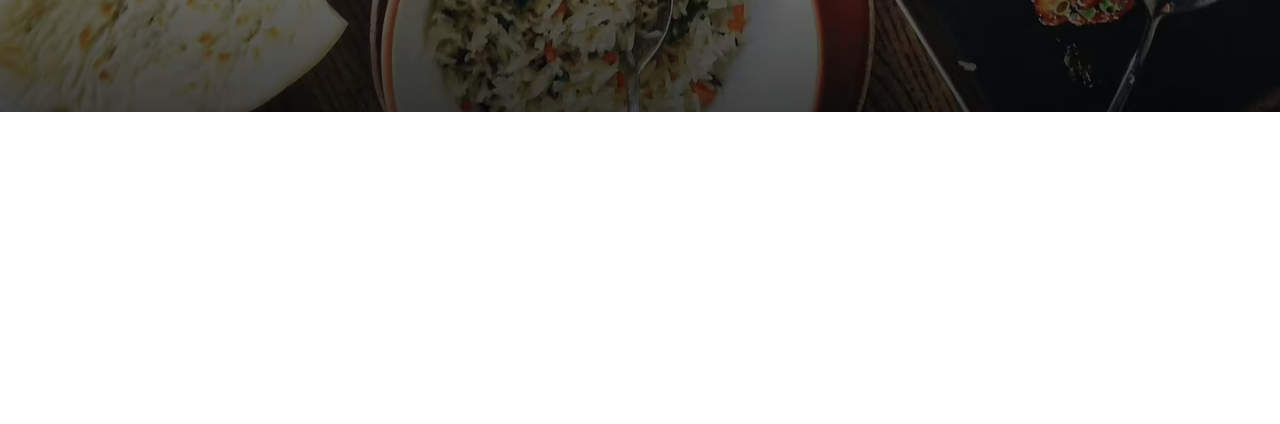
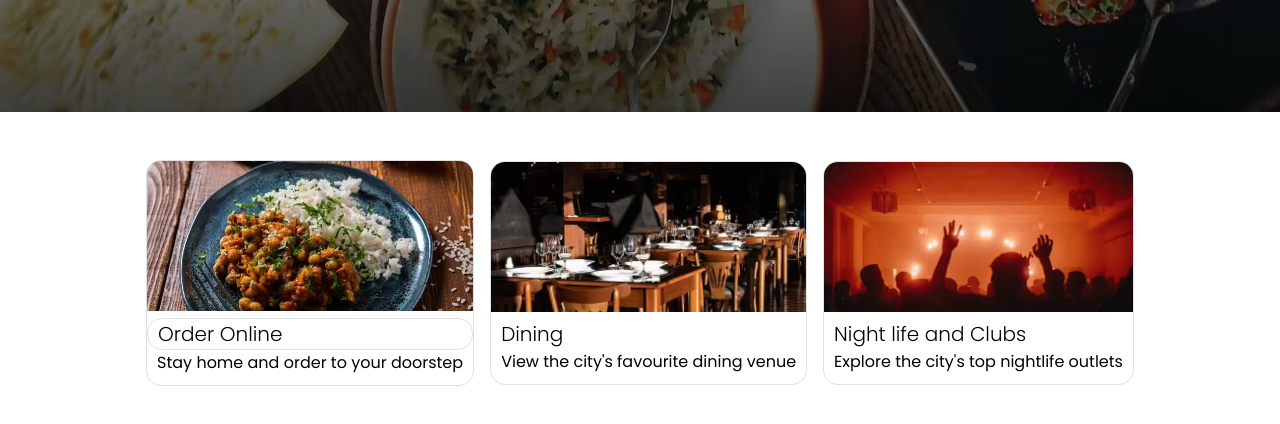
Before and after one commit to Rajeshpoliseti/Zomato-Landing-Page, a plain HTML site: page index.html in a window 1280 px wide. Shown: the part 398-822 px from the top of the page. Before the commit the page ends 800 px from the top, so only its background shows below. Drawn offline with Linux system fonts and the light colour scheme.

Commit message:
completed offers section

```diff
--- a/index.html
+++ b/index.html
@@ -31,7 +31,26 @@
                 <input class="input__container_location" type="text" placeholder="Add Location">
                 <Input class="input__container_search" type="text" placeholder="Add Restuarent">
                 </div>
+            </div>
 
+        </section>
+        <section class="container we__offer">
+            <div class="card">
+                <img src="Images/item1.png">
+                <h2 class="card">Order Online</h2>
+                <p>Stay home and order to your doorstep</p>
+            </div>
+            <div class="card">
+                <img src="images/item2.png">
+                <h2>
+                    Dining
+                </h2>
+                <p>View the city's favourite dining venue</p>
+            </div>
+            <div class="card">
+                <img src="images/item3.png">
+                <h2>Night life and Clubs</h2>
+                <p>Explore the city's top nightlife outlets</p>
             </div>
         </section>
     </body>
--- a/styles.css
+++ b/styles.css
@@ -115,3 +115,38 @@
     border-right: none;
     }
 }
+.container{
+    margin: 48px auto;
+    width: 80%;
+}
+.we__offer{
+    display: flex;
+    flex-wrap: wrap;
+    gap: 16px;
+    align-items: center;
+    justify-content: center;
+}
+.we__offer .card{
+    border-radius: 15px;
+    border: 1px solid #e0e0e0;
+    overflow: hidden;
+    transition: 300ms ease-out;
+}
+.we__offer .card img{
+    width: 100%;
+    height: 150px;
+    object-fit: cover;
+    object-position: center;
+}
+.we__offer .card h2{
+    padding: 0px 10px 0px 10px;
+    font-weight: 300;
+    font-size: 20px;
+}
+.we__offer .card p{
+    padding: 0px 10px 10px 10px;
+    font-size: 16px;
+}
+.we__offer .card:hover{
+    transform: scale(1.05);
+}
```
